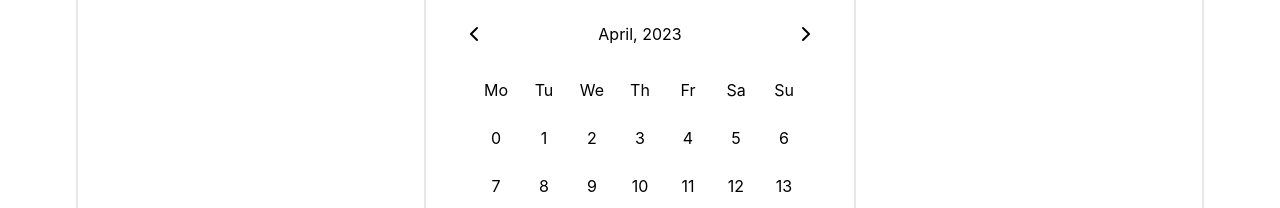
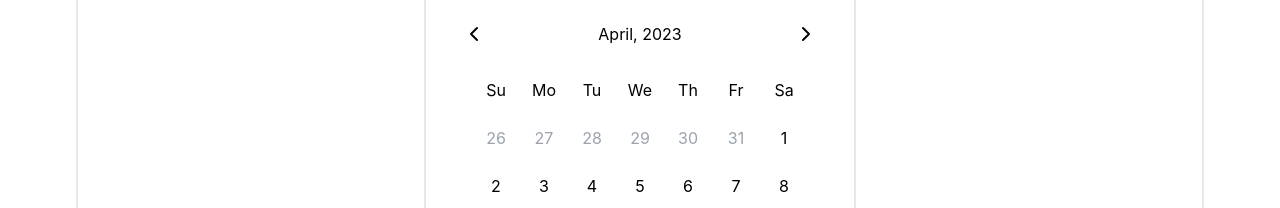
Before and after one commit to drshnn/swide-ui, a React (Vite) app: page / in a window 1280 px wide. Shown: the part 554-762 px from the top of the page. Built offline with nearby package versions, Linux system fonts and the light colour scheme.

Commit message:
completed the calender componenet

```diff
--- a/src/components/CommonComponenets.jsx
+++ b/src/components/CommonComponenets.jsx
@@ -25,11 +25,6 @@ export const Dropdown = () => {
 };
 
 export const Calendar = () => {
-  let date = new Date(),
-    currYear = date.getFullYear(),
-    currMonth = date.getMonth();
-  const [selectedMonth, setSelectedMonth] = useState(date.getMonth());
-  const [selectedYear, setSelectedYear] = useState(date.getFullYear());
   const months = [
     "January",
     "February",
@@ -44,15 +39,76 @@ export const Calendar = () => {
     "November",
     "December",
   ];
-  const weak = ["Mo", "Tu", "We", "Th", "Fr", "Sa", "Su"];
+  const weak = ["Su", "Mo", "Tu", "We", "Th", "Fr", "Sa"];
 
-  console.log(date, currYear, currMonth);
-  console.log("first" + " " + new Date(currYear, currMonth, 1).getDay());
-  console.log("last" + " " + new Date(currYear, currMonth + 1, 0).getDate());
+  const [date, setDate] = useState(new Date());
+  const [dateArr, setDateArr] = useState([]);
+  const [selectedMonth, setSelectedMonth] = useState(date.getMonth());
+  const [selectedYear, setSelectedYear] = useState(date.getFullYear());
+  useEffect(() => {
+    setDateArr(createDateArray());
+  }, []);
+  useEffect(() => {
+    setDateArr(createDateArray());
+  }, [selectedMonth, selectedYear]);
+  const decreaseMonthHandler = () => {
+    if (selectedMonth === 0) {
+      setSelectedMonth(11);
+      setSelectedYear((prev) => prev - 1);
+    } else {
+      setSelectedMonth((prev) => prev - 1);
+    }
+  };
+
+  const increaseMonthHandler = () => {
+    if (selectedMonth === 11) {
+      setSelectedMonth(0);
+      setSelectedYear((prev) => prev + 1);
+    } else {
+      setSelectedMonth((prev) => prev + 1);
+    }
+  };
+  const createDateArray = () => {
+    let tempDateArr = [];
+    let lastDateOfLastMonth = getLastDateOfLastMonth(
+      selectedMonth,
+      selectedYear
+    );
+    for (
+      let i = new Date(selectedYear, selectedMonth, 1).getDay() - 1;
+      i >= 0;
+      i--
+    ) {
+      tempDateArr.push([lastDateOfLastMonth - i, -1]);
+    }
+
+    for (
+      let i = 1;
+      i <= new Date(selectedYear, selectedMonth + 1, 0).getDate();
+      i++
+    ) {
+      tempDateArr.push([i, selectedMonth]);
+    }
+    let tempArrLength = tempDateArr.length;
+    for (let i = 1; i <= 42 - tempArrLength; i++) {
+      tempDateArr.push([i, -1]);
+    }
+    return tempDateArr;
+  };
+  function getLastDateOfLastMonth(month, year) {
+    var date = new Date(year, month, 1);
+    date.setDate(0);
+    var lastDayOfLastMonth = date.getDate();
+    return lastDayOfLastMonth;
+  }
+  createDateArray();
   return (
     <div className="calander flex flex-col gap-4 h-[27rem] w-[27rem] rounded-md border-2 border-gray-200 p-7 bg-white">
       <div className="month-year h-10 w-full flex items-center justify-between">
-        <div className="flex items-center justify-center rounded-full w-10 h-10 hover:bg-gray-200">
+        <div
+          className="flex items-center justify-center rounded-full w-10 h-10 hover:bg-gray-200"
+          onClick={decreaseMonthHandler}
+        >
           <svg
             xmlns="http://www.w3.org/2000/svg"
             width="24"
@@ -69,7 +125,10 @@ export const Calendar = () => {
           </svg>
         </div>
         <div className="flex items-center justify-center">{`${months[selectedMonth]}, ${selectedYear}`}</div>
-        <div className="flex items-center justify-center rounded-full w-10 h-10 hover:bg-gray-200">
+        <div
+          className="flex items-center justify-center rounded-full w-10 h-10 hover:bg-gray-200"
+          onClick={increaseMonthHandler}
+        >
           <svg
             xmlns="http://www.w3.org/2000/svg"
             width="24"
@@ -98,12 +157,16 @@ export const Calendar = () => {
           ))}
         </div>
         <div className=" grid grid-cols-7 gap-2 ">
-          {[...Array(42)].map((i, j) => (
+          {dateArr.map((i, j) => (
             <span
               key={j}
-              className="h-10 w-10 flex items-center justify-center rounded-full cursor-pointer hover:bg-gray-200"
+              className={`h-10 w-10 flex items-center justify-center rounded-full ${
+                i[1] === selectedMonth
+                  ? "cursor-pointer hover:bg-gray-200"
+                  : "text-gray-400"
+              }`}
             >
-              {j}
+              {i[0]}
             </span>
           ))}
         </div>
```
